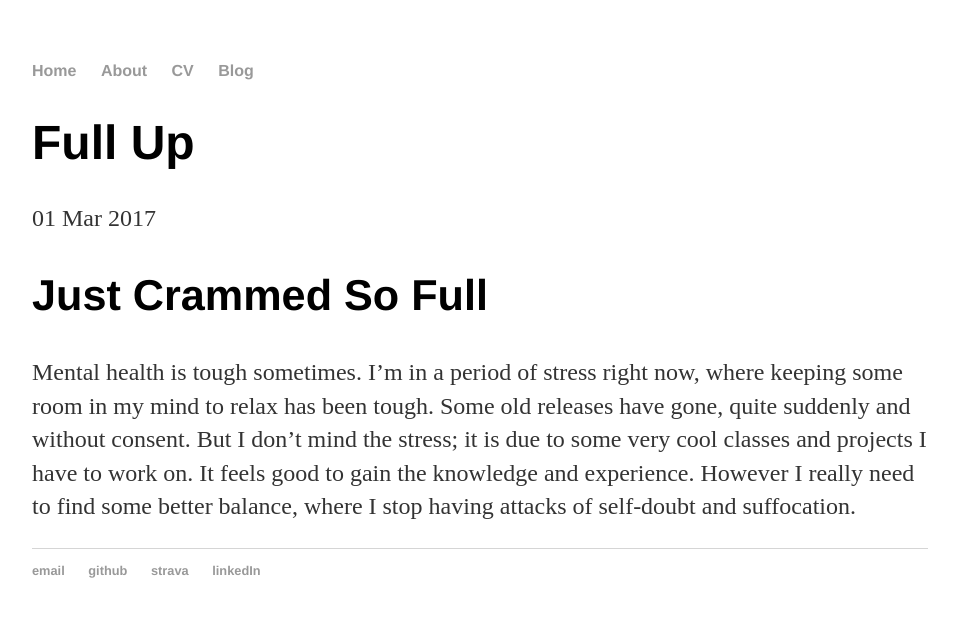
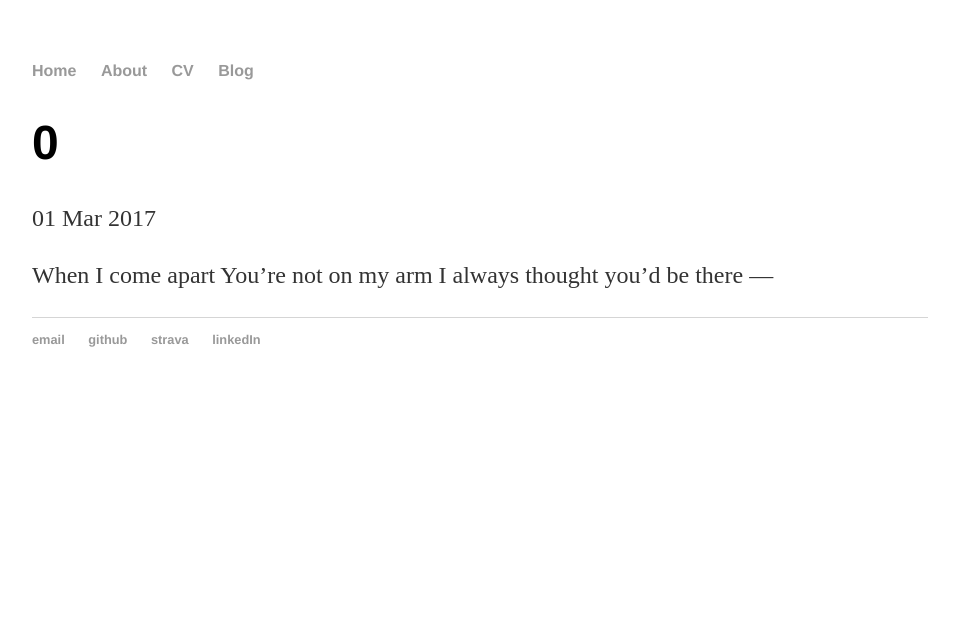
Before and after one commit to joerickard/personalWebsite, a Jekyll site: the page built from _posts/2017-03-01-Wednesday.md, in a window 1280 px wide. Shown: the top 617 px of the page, without its empty margins (160-1117 px from the left). Built offline with Jekyll 4.4.1, drawn with Linux system fonts in a browser that asks for light colours.

Commit message:
Update 2017-03-01-Wednesday.md

```diff
--- a/_posts/2017-03-01-Wednesday.md
+++ b/_posts/2017-03-01-Wednesday.md
@@ -1,8 +1,9 @@
 ---
 layout: post
-title: "Full Up"
+title: "0"
 date: 2017/03/01
 ---
-Just Crammed So Full
+When I come apart
+You're not on my arm
+I always thought you'd be there
 ---
-Mental health is tough sometimes. I'm in a period of stress right now, where keeping some room in my mind to relax has been tough. Some old releases have gone, quite suddenly and without consent. But I don't mind the stress; it is due to some very cool classes and projects I have to work on. It feels good to gain the knowledge and experience. However I really need to find some better balance, where I stop having attacks of self-doubt and suffocation.
```
